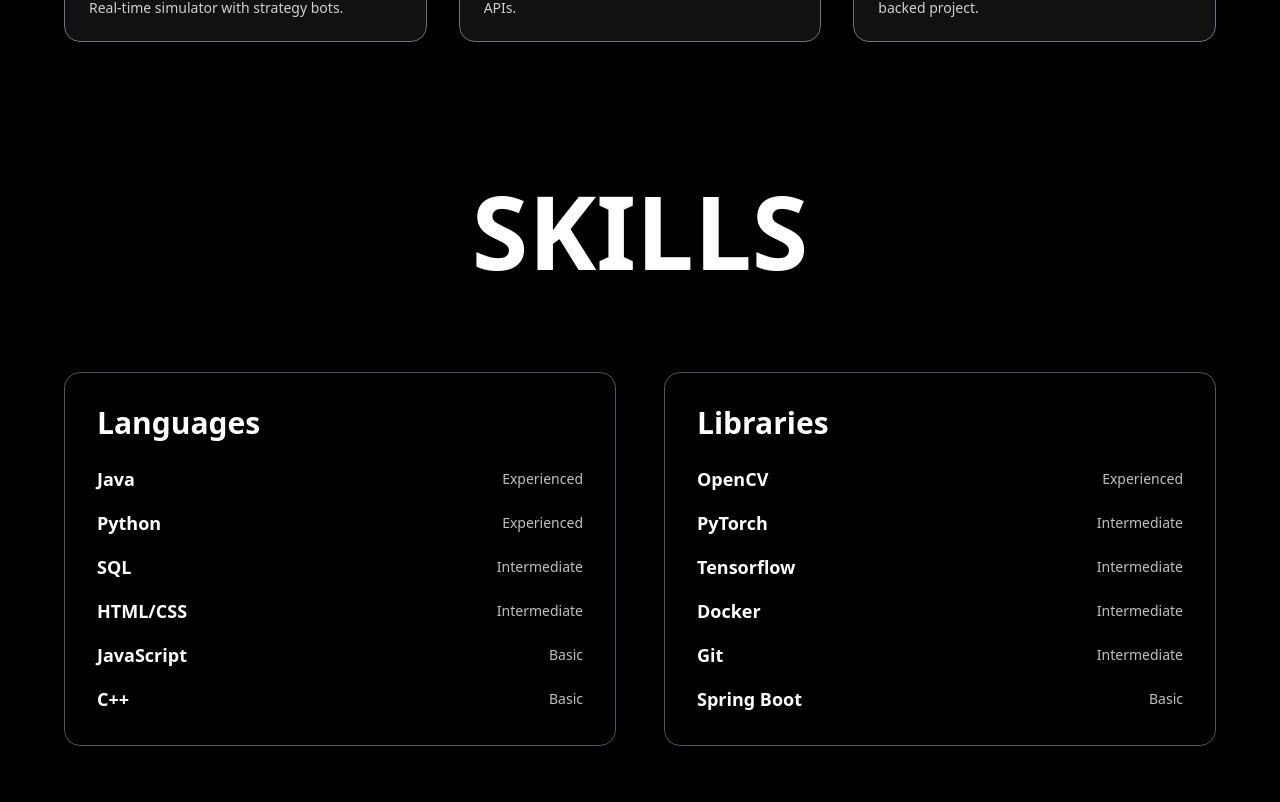
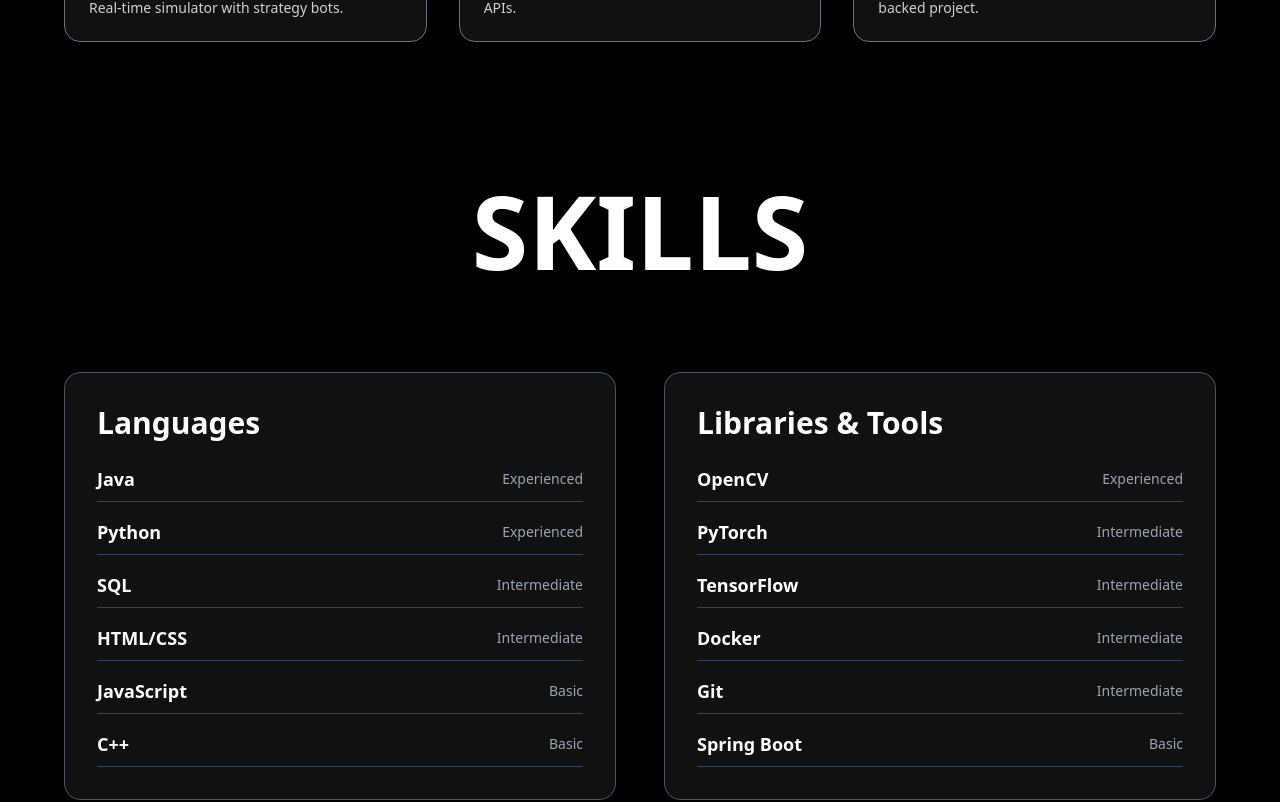
Before and after one commit to lucas-alba/my-portfolio, a React (Vite) app: page / in a window 1280 px wide. Shown: the part 1200-2002 px from the top of the page. Built offline with nearby package versions, Linux system fonts and the light colour scheme.

Commit message:
FINAL CHANGES

```diff
--- a/src/pages/Contact.jsx
+++ b/src/pages/Contact.jsx
@@ -1,33 +1,50 @@
+import { motion } from 'framer-motion';
+
 const Contact = () => {
+  const contactItems = [
+    {
+      label: 'LINKEDIN',
+      href: 'https://www.linkedin.com/in/lucasalba/',
+    },
+    {
+      label: 'GITHUB',
+      href: 'https://github.com/lucas-alba',
+    },
+    {
+      label: 'EMAIL',
+      href: 'mailto:albal@cua.edu',
+    },
+  ];
+
   return (
     <section
       id="contact"
       className="min-h-screen bg-black text-white flex flex-col justify-center items-center px-6"
     >
-        <h2 className="text-[8vw] font-bold mb-20">CONTACT</h2>
+      <motion.h2
+        className="text-[8vw] font-bold mb-20 text-center"
+        initial={{ opacity: 0, y: 40 }}
+        whileInView={{ opacity: 1, y: 0 }}
+        transition={{ duration: 0.6 }}
+      >
+        CONTACT
+      </motion.h2>
+
       <div className="flex flex-col gap-8 w-full max-w-4xl">
-          <a
-            href="https://www.linkedin.com/in/lucasalba/"
+        {contactItems.map((item) => (
+          <motion.a
+            key={item.label}
+            href={item.href}
             target="_blank"
             rel="noopener noreferrer"
             className="bg-white text-black text-2xl font-medium rounded-full py-6 w-full text-center hover:bg-gray-100 transition-colors"
+            initial={{ opacity: 0, y: 30 }}
+            whileInView={{ opacity: 1, y: 0 }}
+            transition={{ duration: 0.5 }}
           >
-            LINKEDIN
-          </a>
-          <a
-            href="https://github.com/lucas-alba"
-            target="_blank"
-            rel="noopener noreferrer"
-            className="bg-white text-black text-2xl font-medium rounded-full py-6 w-full text-center hover:bg-gray-100 transition-colors"
-          >
-            GITHUB
-          </a>
-          <a
-            href="albal@cua.edu"
-            className="bg-white text-black text-2xl font-medium rounded-full py-6 w-full text-center hover:bg-gray-100 transition-colors"
-          >
-            EMAIL
-          </a>
+            {item.label}
+          </motion.a>
+        ))}
       </div>
     </section>
   );
--- a/src/pages/Projects.jsx
+++ b/src/pages/Projects.jsx
@@ -1,5 +1,5 @@
 import { useRef } from 'react';
-import { motion, useScroll, useTransform } from 'framer-motion';
+import { motion, useScroll } from 'framer-motion';
 import { Link } from 'react-router-dom';
 
 const projects = [
@@ -24,12 +24,7 @@
 
 const Projects = () => {
   const sectionRef = useRef(null);
-  const { scrollYProgress } = useScroll({
-    target: sectionRef,
-    offset: ['start start', 'end end'],
-  });
-
-  const titleOpacity = useTransform(scrollYProgress, [0.6, 0.75], [1, 0]);
+  useScroll({ target: sectionRef });
 
   return (
     <section
@@ -40,7 +35,9 @@
       <div className="flex flex-col items-center px-6 md:px-12">
         <motion.h2
           className="text-[8vw] font-bold mb-16 text-center"
-          style={{ opacity: titleOpacity }}
+          initial={{ opacity: 0, y: 40 }}
+          whileInView={{ opacity: 1, y: 0 }}
+          transition={{ duration: 0.6 }}
         >
           FEATURED PROJECTS
         </motion.h2>
--- a/src/pages/Skills.jsx
+++ b/src/pages/Skills.jsx
@@ -1,3 +1,5 @@
+import { motion } from 'framer-motion';
+
 const skills = [
   {
     title: 'Languages',
@@ -11,11 +13,11 @@
     ],
   },
   {
-      title: 'Libraries',
+    title: 'Libraries & Tools',
     items: [
       { name: 'OpenCV', level: 'Experienced' },
       { name: 'PyTorch', level: 'Intermediate' },
-        { name: 'Tensorflow', level: 'Intermediate' },
+      { name: 'TensorFlow', level: 'Intermediate' },
       { name: 'Docker', level: 'Intermediate' },
       { name: 'Git', level: 'Intermediate' },
       { name: 'Spring Boot', level: 'Basic' },
@@ -27,18 +29,34 @@
   return (
     <section
       id="skills"
-        className="min-h-screen bg-black text-white pt-4 pb-8 px-6 flex flex-col items-center"
+      className="min-h-screen bg-black text-white pt-4 pb-16 px-6 flex flex-col items-center"
     >
-        <h2 className="text-[8vw] font-bold mb-16">SKILLS</h2>
+      {/* 💥 Dramatic Header */}
+      <motion.h2
+        className="text-[8vw] font-bold mb-16 text-center"
+        initial={{ opacity: 0, y: 60 }}
+        whileInView={{ opacity: 1, y: 0 }}
+        transition={{ duration: 0.6 }}
+        viewport={{ once: true }}
+      >
+        SKILLS
+      </motion.h2>
+
       <div className="grid grid-cols-1 md:grid-cols-2 gap-12 w-full max-w-6xl">
         {skills.map((category, index) => (
-            <div key={index} className="border border-gray-600 rounded-2xl p-8">
-              <h3 className="text-3xl font-semibold mb-6">{category.title}</h3>
+          <div
+            key={index}
+            className="bg-[#111] border border-gray-600 rounded-2xl p-8 shadow hover:shadow-lg transition duration-300"
+          >
+            <h3 className="text-3xl font-semibold mb-6 text-white">{category.title}</h3>
             <ul className="space-y-4">
               {category.items.map((skill, idx) => (
-                  <li key={idx} className="flex items-center justify-between">
-                    <span className="font-bold text-lg">{skill.name}</span>
-                    <span className="text-sm opacity-75">{skill.level}</span>
+                <li
+                  key={idx}
+                  className="flex items-center justify-between border-b border-gray-700 pb-2"
+                >
+                  <span className="font-bold text-lg text-white">{skill.name}</span>
+                  <span className="text-sm text-gray-400">{skill.level}</span>
                 </li>
               ))}
             </ul>
```
Lines whose indentation alone changed are shown as unchanged.
